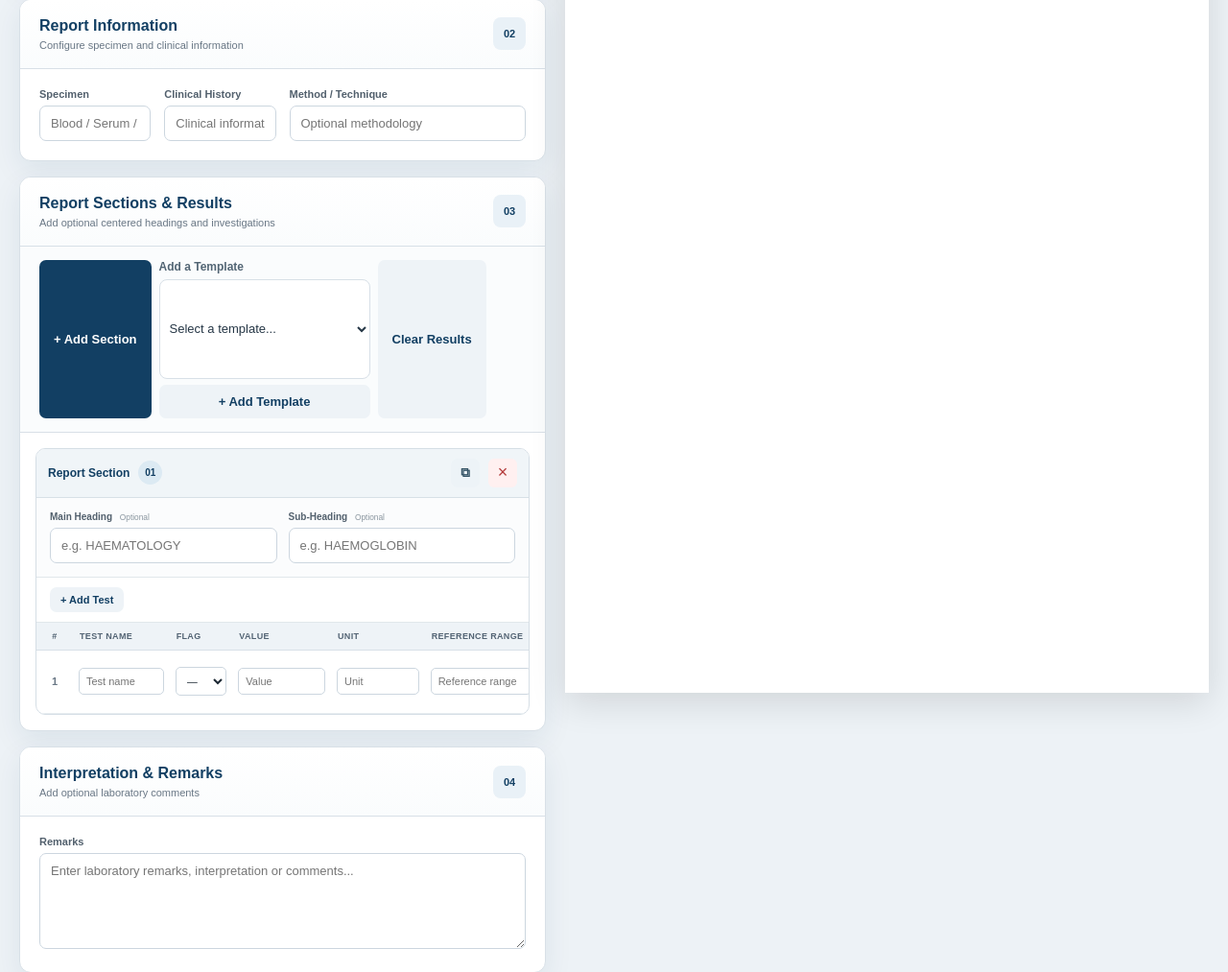
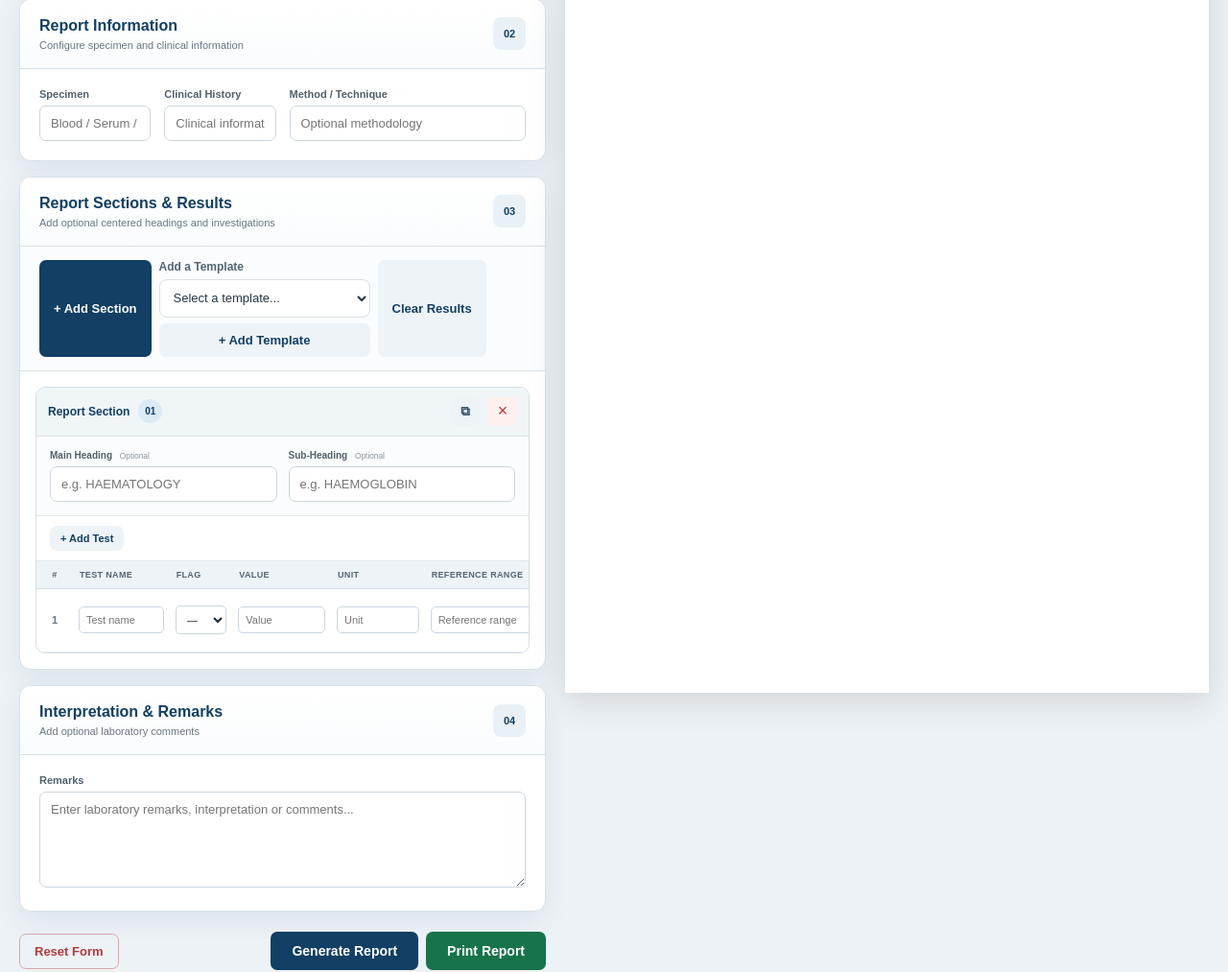
Before and after one commit to shreebalaji767/PATHOLOGY-REPORT-APP, a Flask app: page / in a window 1280 px wide. Shown: the part 510-1523 px from the top of the page at 96% size. Run offline with Flask 3, Linux system fonts and the light colour scheme.

Commit message:
Style template selector as a compact dropdown

```diff
--- a/static/css/pathology.css
+++ b/static/css/pathology.css
@@ -2943,8 +2943,8 @@ textarea {
 
 .quick-template-select {
     width: 100%;
-    min-height: 104px;
-    padding: 6px;
+    min-height: 40px;
+    padding: 8px 10px;
     border: 1px solid var(--border, #d6dee5);
     border-radius: 8px;
     background: #fff;
@@ -2953,10 +2953,6 @@ textarea {
     font-size: 13px;
 }
 
-.quick-template-select option {
-    padding: 5px 7px;
-}
-
 @media (max-width: 750px) {
     .quick-template-picker {
         width: 100%;
```
